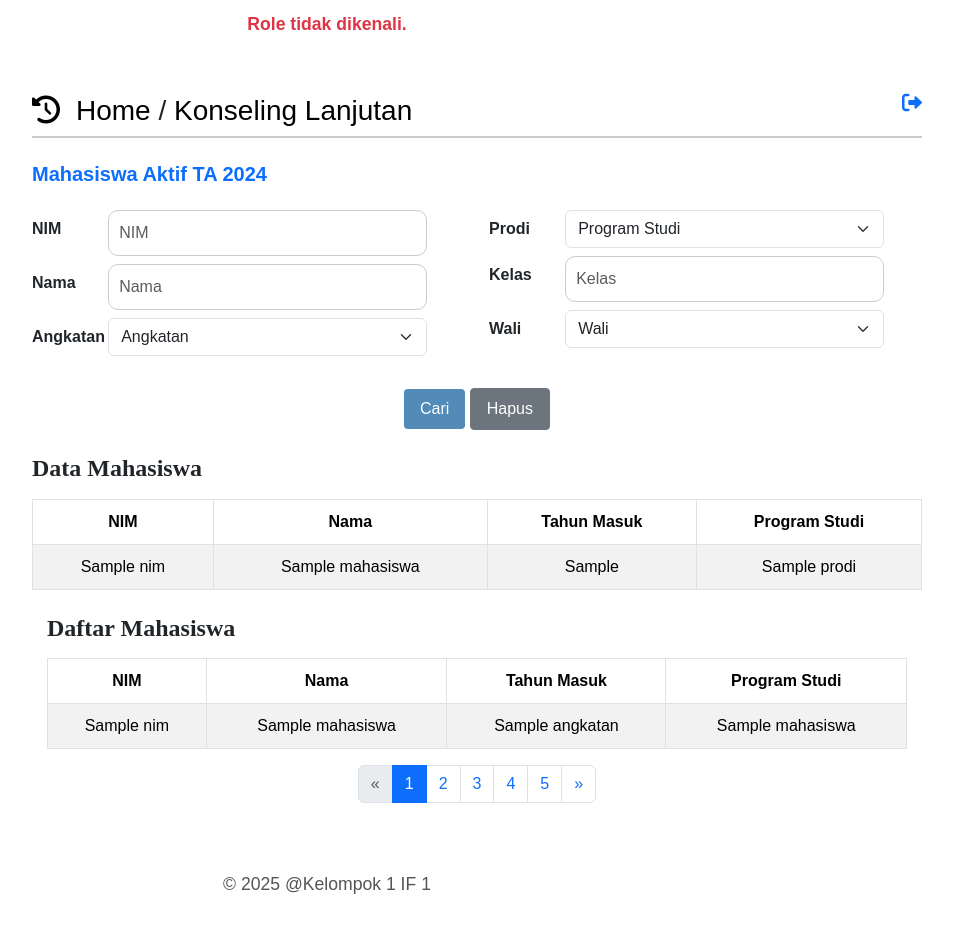
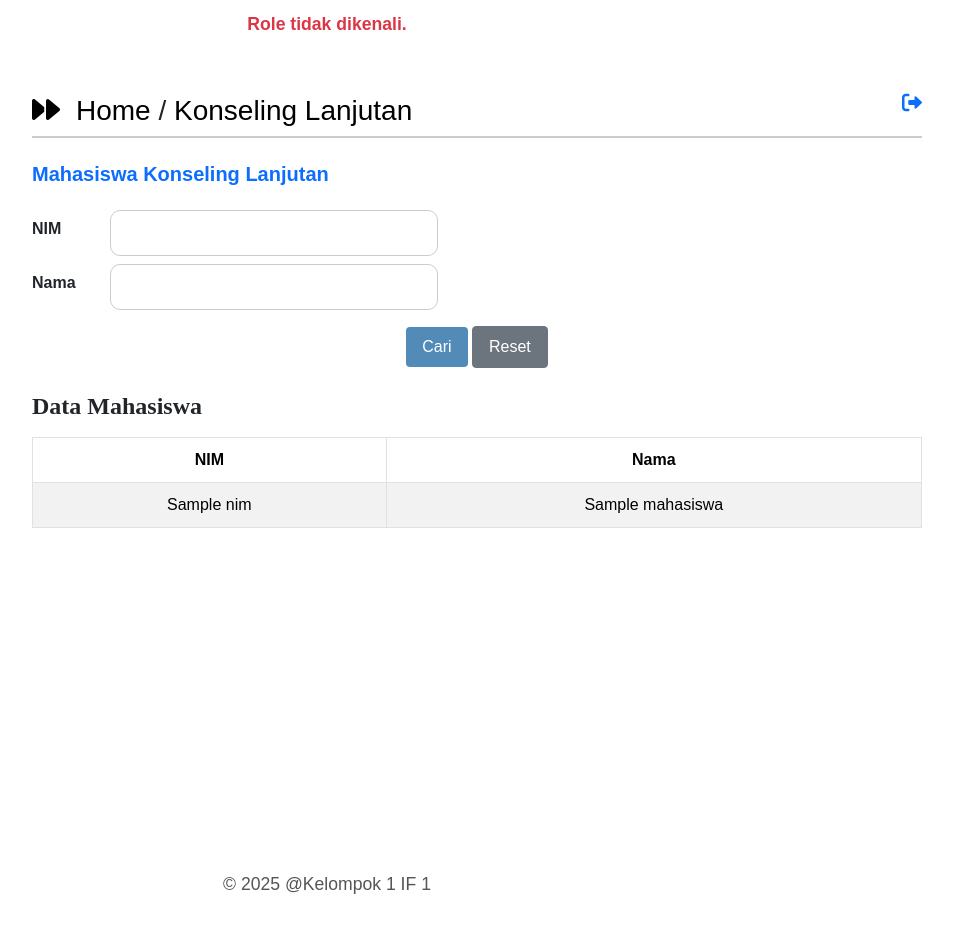
Before and after one commit to MariaNasution/SIMBA, a Laravel app: template resources/views/konseling/konseling_lanjutan.blade.php in a window 1280 px wide. Shown: the whole page, without its empty margins (313-1266 px from the left). Run offline with Laravel 12, Linux system fonts and the light colour scheme; the template is opened without the code that fills it: most values are stand-ins (such as "Sample title", 1, 10 or a date in 2020); some libraries are stand-ins or nearby versions.

Commit message:
Backend Konseling Lanjutan

```diff
--- a/resources/views/konseling/konseling_lanjutan.blade.php
+++ b/resources/views/konseling/konseling_lanjutan.blade.php
@@ -2,10 +2,10 @@
 
 @section('content')
   <div class="container">
-    {{-- Header dan Logout --}}
+    {{-- Header --}}
     <div class="d-flex align-items-center mb-4 border-bottom-line">
     <h3 class="me-auto">
-      <a href="{{ route('admin') }}"><i class="fas fa-history me-3"></i>Home</a> /
+      <a href="{{ route('admin') }}"><i class="fas fa-forward me-3"></i>Home</a> /
       <a href="{{ route('konseling_lanjutan') }}">Konseling Lanjutan</a>
     </h3>
     <a href="#" onclick="confirmLogout()">
@@ -14,83 +14,34 @@
     </div>
 
     {{-- Judul --}}
-    <h5 class="header-title text-primary mb-4">Mahasiswa Aktif TA 2024</h5>
+    <h5 class="header-title text-primary mb-4">Mahasiswa Konseling Lanjutan</h5>
 
-    {{-- Form Pencarian --}}
-    <form>
-    <div class="row">
-      {{-- Kolom Kiri --}}
+    {{-- Form Pencarian Mahasiswa --}}
+    <form action="{{ route('konseling_lanjutan') }}" method="GET">
     <div class="col-md-6">
       <div class="mb-2 row">
       <label class="col-sm-2 col-form-label fw-bold">NIM</label>
       <div class="col-sm-9">
-        <input type="text" class="form-control" placeholder="NIM">
+        <input type="text" class="form-control" name="nim" value="{{ request('nim') }}" placeholder="">
       </div>
       </div>
       <div class="mb-2 row">
       <label class="col-sm-2 col-form-label fw-bold">Nama</label>
       <div class="col-sm-9">
-        <input type="text" class="form-control" placeholder="Nama">
-        </div>
-      </div>
-      <div class="mb-2 row">
-        <label class="col-sm-2 col-form-label fw-bold">Angkatan</label>
-        <div class="col-sm-9">
-        <select class="form-select">
-          <option>Angkatan</option>
-          @for ($i = 2019; $i <= 2024; $i++)
-        <option>{{ $i }}</option>
-      @endfor
-        </select>
+        <input type="text" class="form-control" name="nama" value="{{ request('nama') }}" placeholder="">
       </div>
       </div>
     </div>
 
-      {{-- Kolom Kanan --}}
-      <div class="col-md-6">
-      <div class="mb-2 row">
-        <label class="col-sm-2 col-form-label fw-bold">Prodi</label>
-        <div class="col-sm-9">
-        <select class="form-select">
-          <option>Program Studi</option>
-          <option>Informatika</option>
-          <option>Sistem Informasi</option>
-          <option>Teknik Elektro</option>
-          <option>Teknologi Informasi</option>
-          <option>Teknik Komputer</option>
-          <option>Teknologi Rekayasa Perangkat Lunak</option>
-          <option>Manajemen Rekayasa</option>
-          <option>Metalurgi</option>
-          <option>Bioproses</option>
-        </select>
-        </div>
-      </div>
-      <div class="mb-2 row">
-        <label class="col-sm-2 col-form-label fw-bold">Kelas</label>
-        <div class="col-sm-9">
-        <input type="text" class="form-control" placeholder="Kelas">
-        </div>
-      </div>
-      <div class="mb-2 row">
-        <label class="col-sm-2 col-form-label fw-bold">Wali</label>
-        <div class="col-sm-9">
-        <select class="form-select">
-          <option>Wali</option>
-        </select>
-        </div>
-      </div>
-      </div>
-    </div>
-    <br />
     {{-- Tombol --}}
-    <div class="text-center">
+    <div class="text-center mt-3">
       <button type="submit" class="btn btn-custom-blue">Cari</button>
-      <button type="reset" class="btn btn-secondary">Hapus</button>
+      <a href="{{ route('konseling_lanjutan') }}" class="btn btn-secondary">Reset</a>
     </div>
     </form>
 
-    {{-- Tabel Data Mahasiswa --}}
-    @if (!empty($dataMahasiswa))
+    {{-- Tabel Data Mahasiswa Konseling Lanjutan --}}
+    @if ($mahasiswas->isNotEmpty())
     <div class="mt-4">
     <h4>Data Mahasiswa</h4>
     <table class="table table-bordered table-striped">
@@ -98,76 +49,21 @@
       <tr>
       <th>NIM</th>
       <th>Nama</th>
-      <th>Tahun Masuk</th>
-      <th>Program Studi</th>
       </tr>
       </thead>
       <tbody>
+      @foreach($mahasiswas as $mahasiswa)
       <tr>
-      <td>{{ $dataMahasiswa['nim'] ?? '-' }}</td>
-      <td>{{ $dataMahasiswa['nama'] ?? '-' }}</td>
-      <td>{{ $dataMahasiswa['tahun_masuk'] ?? '-' }}</td>
-      <td>{{ $dataMahasiswa['prodi'] ?? '-' }}</td>
+      <td>{{ $mahasiswa->nim }}</td>
+      <td>{{ $mahasiswa->nama }}</td>
       </tr>
+    @endforeach
       </tbody>
     </table>
     </div>
+  @else
+  <p class="text-center mt-4">Tidak ada data mahasiswa.</p>
 @endif
-
-    {{-- Tabel Mahasiswa --}}
-    <div class="container">
-
-    @if(session('error'))
-    <div class="alert alert-danger">{{ session('error') }}</div>
-  @endif
-
-    @if (!empty($mahasiswas))
-    <div class="mt-4">
-      <h4>Daftar Mahasiswa</h4>
-      <table class="table table-bordered table-striped">
-      <thead>
-      <tr>
-      <th>NIM</th>
-      <th>Nama</th>
-      <th>Tahun Masuk</th>
-      <th>Program Studi</th>
-      </tr>
-      </thead>
-      <tbody>
-      @forelse($mahasiswas as $mahasiswa)
-      <tr>
-      <td>{{ $mahasiswa['nim'] }}</td>
-      <td>{{ $mahasiswa['nama'] }}</td>
-      <td>{{ $mahasiswa['angkatan'] }}</td>
-      <td>{{ $mahasiswa['prodi_name'] }}</td>
-      </tr>
-    @empty
-      <tr>
-      <td colspan="4" class="text-center">Tidak ada data mahasiswa.</td>
-      </tr>
-    @endforelse
-      </tbody>
-      </table>
-    </div>
-  @endif
-
-    {{-- Pagination Dummy --}}
-    <nav>
-      <ul class="pagination justify-content-center">
-      <li class="page-item disabled">
-        <a class="page-link" href="#" tabindex="-1">&laquo;</a>
-      </li>
-      <li class="page-item active"><a class="page-link" href="#">1</a></li>
-      <li class="page-item"><a class="page-link" href="#">2</a></li>
-      <li class="page-item"><a class="page-link" href="#">3</a></li>
-      <li class="page-item"><a class="page-link" href="#">4</a></li>
-      <li class="page-item"><a class="page-link" href="#">5</a></li>
-      <li class="page-item">
-        <a class="page-link" href="#">&raquo;</a>
-      </li>
-      </ul>
-    </nav>
-    </div>
 
     {{-- Logout Confirmation --}}
     <script src="https://cdn.jsdelivr.net/npm/sweetalert2@11"></script>
@@ -188,4 +84,5 @@
       });
     }
     </script>
+  </div>
 @endsection
--- a/routes/web.php
+++ b/routes/web.php
@@ -24,7 +24,7 @@
 use App\Http\Controllers\RiwayatKonselingController;
 use App\Http\Controllers\HasilKonselingController;
 use App\Http\Controllers\DaftarRequestKonselingController;
-
+use App\Http\Controllers\KonselingLanjutanController;
 
 // Login dan Logout
 Route::get('/', [AuthController::class, 'showLoginForm'])->name('login');
@@ -105,6 +105,9 @@
         Route::get('/riwayat-konseling', [RiwayatKonselingController::class, 'index'])->name('riwayat.konseling');
         Route::get('/riwayat-konseling/cari', [RiwayatKonselingController::class, 'CariRiwayatMahasiswa'])->name('riwayat.konseling.cari');
         Route::get('/riwayat-konseling/{nim}', [RiwayatKonselingController::class, 'detail'])->name('riwayat.konseling.detail');
+
+        Route::post('/konseling/lanjutan', [KonselingLanjutanController::class, 'store'])->name('konseling.lanjutan.store');
+
     });
 });
 
```
Also changed, not shown: app/Http/Controllers/KonselingLanjutanController.php (added, +20 -0 lines), app/Http/Controllers/adminController.php (+17 -19 lines), app/Models/KonselingLanjutan.php (added, +13 -0 lines), database/migrations/2025_03_17_070004_create_konseling_lanjutan_table.php (added). Lines whose indentation alone changed are shown as unchanged.
